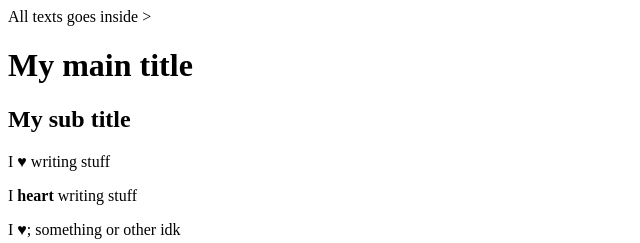
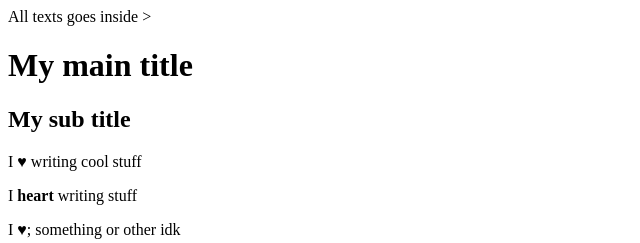
Before and after one commit to apacicco/apacicco.github.io, a plain HTML site: page index.html in a window 1280 px wide. Shown: the top 243 px of the page, 0-640 px from the left. Drawn offline with Linux system fonts and the light colour scheme.

Commit message:
added cool

```diff
--- a/index.html
+++ b/index.html
@@ -8,7 +8,7 @@
     <body>
             <h1>My main title</h1><!--h1 is biggest title, h6 is smallest-->
             <h2>My sub title</h2>
-            <p> I &hearts; writing stuff</p> <!--p means paragraph-->
+            <p> I &hearts; writing cool stuff</p> <!--p means paragraph-->
 
             <!--2 types of elements, block level and inline-->
             <p> I <Strong> heart </Strong> writing stuff</p> <!--bolds-->
```
